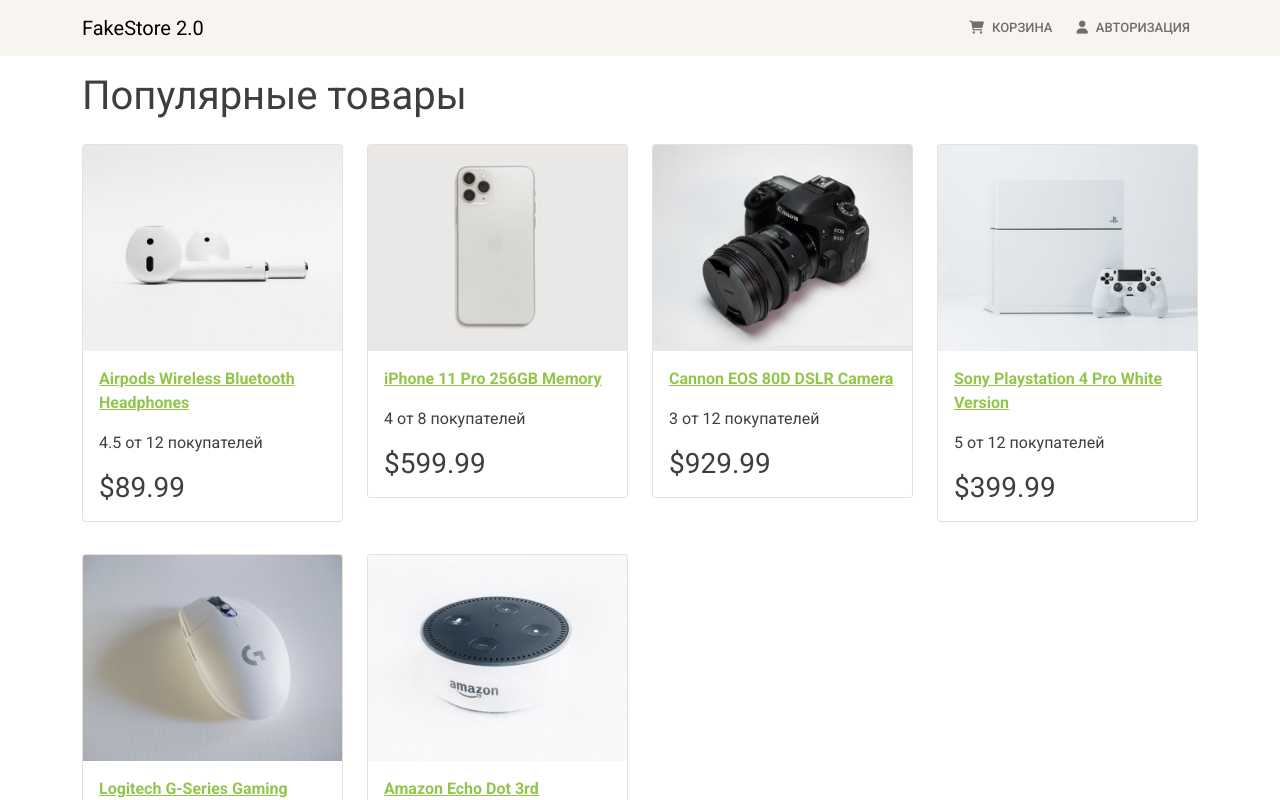
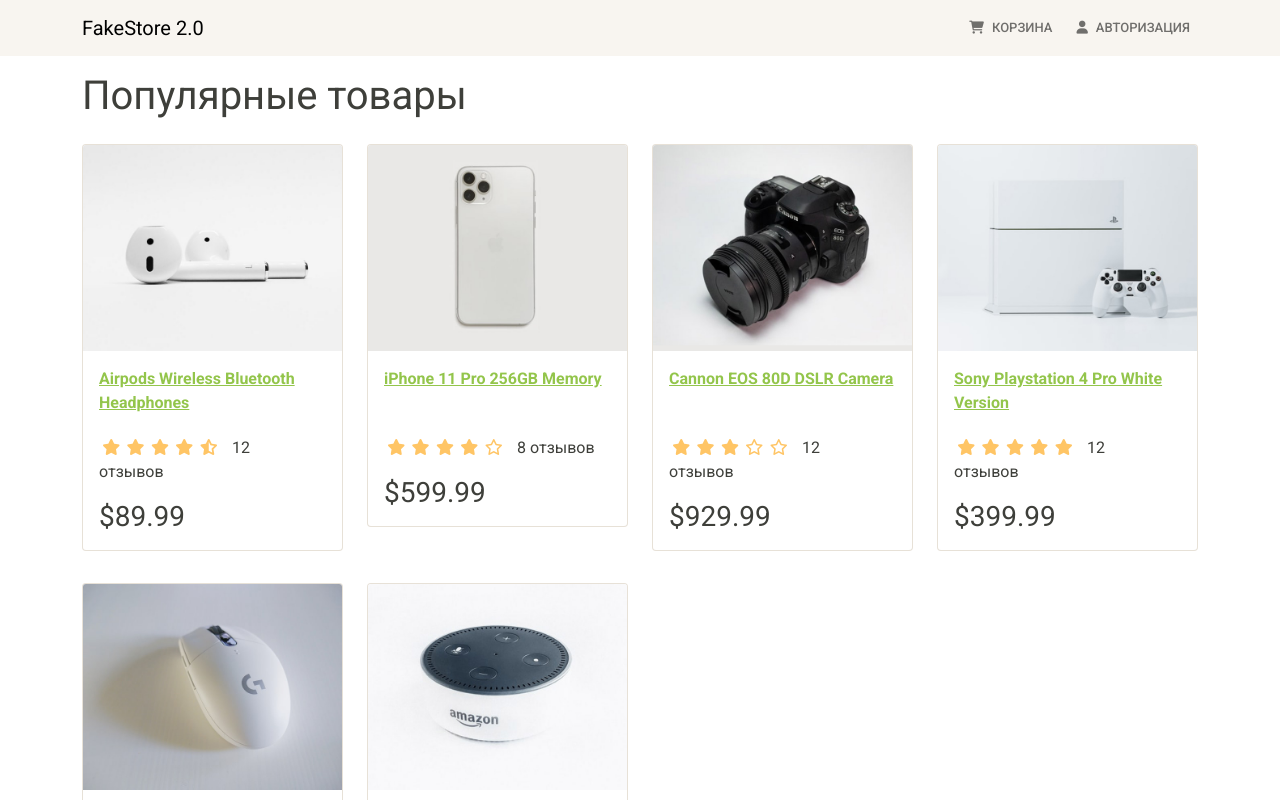
Before and after one commit to GabrielHangor/FakeStore-2.0, a React (Create React App) app in the folder frontend/: page / in a window 1280 px wide. Shown: the top 800 px of the page. Built offline with nearby package versions, Linux system fonts and the light colour scheme.

Commit message:
Rating component

```diff
--- a/frontend/src/components/Product.jsx
+++ b/frontend/src/components/Product.jsx
@@ -1,5 +1,6 @@
 import React from 'react';
 import { Card } from 'react-bootstrap';
+import Rating from './Rating';
 
 const Product = ({ product }) => {
   return (
@@ -9,14 +10,15 @@
       </a>
       <Card.Body>
         <a href={`/product/${product._id}`}>
-          <Card.Title as="div">
+          <Card.Title as="div" className="card-title">
             <strong>{product.name}</strong>
           </Card.Title>
         </a>
         <Card.Text as="div">
-          <div className="my-3">
-            {product.rating} от {product.numReviews} покупателей
-          </div>
+          <Rating
+            value={product.rating}
+            text={`${product.numReviews} отзывов`}
+          />
         </Card.Text>
         <Card.Text as="h3">${product.price}</Card.Text>
       </Card.Body>
--- /dev/null
+++ b/frontend/src/components/Rating.jsx
@@ -0,0 +1,73 @@
+import React from 'react';
+
+const Rating = ({ value, text, color }) => {
+  return (
+    <div className="rating">
+      <span>
+        <i
+          style={{ color }}
+          className={
+            value >= 1
+              ? 'fas fa-star'
+              : value >= 0.5
+              ? 'fas fa-star-half-alt'
+              : 'far fa-star'
+          }
+        ></i>
+      </span>
+      <span>
+        <i
+          style={{ color }}
+          className={
+            value >= 2
+              ? 'fas fa-star'
+              : value >= 1.5
+              ? 'fas fa-star-half-alt'
+              : 'far fa-star'
+          }
+        ></i>
+      </span>
+      <span>
+        <i
+          style={{ color }}
+          className={
+            value >= 3
+              ? 'fas fa-star'
+              : value >= 2.5
+              ? 'fas fa-star-half-alt'
+              : 'far fa-star'
+          }
+        ></i>
+      </span>
+      <span>
+        <i
+          style={{ color }}
+          className={
+            value >= 4
+              ? 'fas fa-star'
+              : value >= 3.5
+              ? 'fas fa-star-half-alt'
+              : 'far fa-star'
+          }
+        ></i>
+      </span>
+      <span>
+        <i
+          style={{ color }}
+          className={
+            value >= 5
+              ? 'fas fa-star'
+              : value >= 4.5
+              ? 'fas fa-star-half-alt'
+              : 'far fa-star'
+          }
+        ></i>
+      </span>
+      <span className="px-2">{text && text}</span>
+    </div>
+  );
+};
+
+Rating.defaultProps = { color: '#ffc565' };
+
+export default Rating;
--- a/frontend/src/screens/HomeScreen.jsx
+++ b/frontend/src/screens/HomeScreen.jsx
@@ -9,7 +9,7 @@
       <h1>Популярные товары</h1>
       <Row>
         {products.map((product) => (
-          <Col sm={12} md={6} lg={4} xl={3}>
+          <Col key={product._id} sm={12} md={6} lg={4} xl={3}>
             <Product product={product} />
           </Col>
         ))}
--- a/frontend/src/styles/index.css
+++ b/frontend/src/styles/index.css
@@ -1,3 +1,16 @@
 main {
   min-height: 80vh;
 }
+
+.card-title {
+  height: 45px;
+  overflow: hidden;
+}
+
+.rating {
+  padding: 1rem 0;
+}
+
+.rating span {
+  margin: 0.2rem;
+}
```
